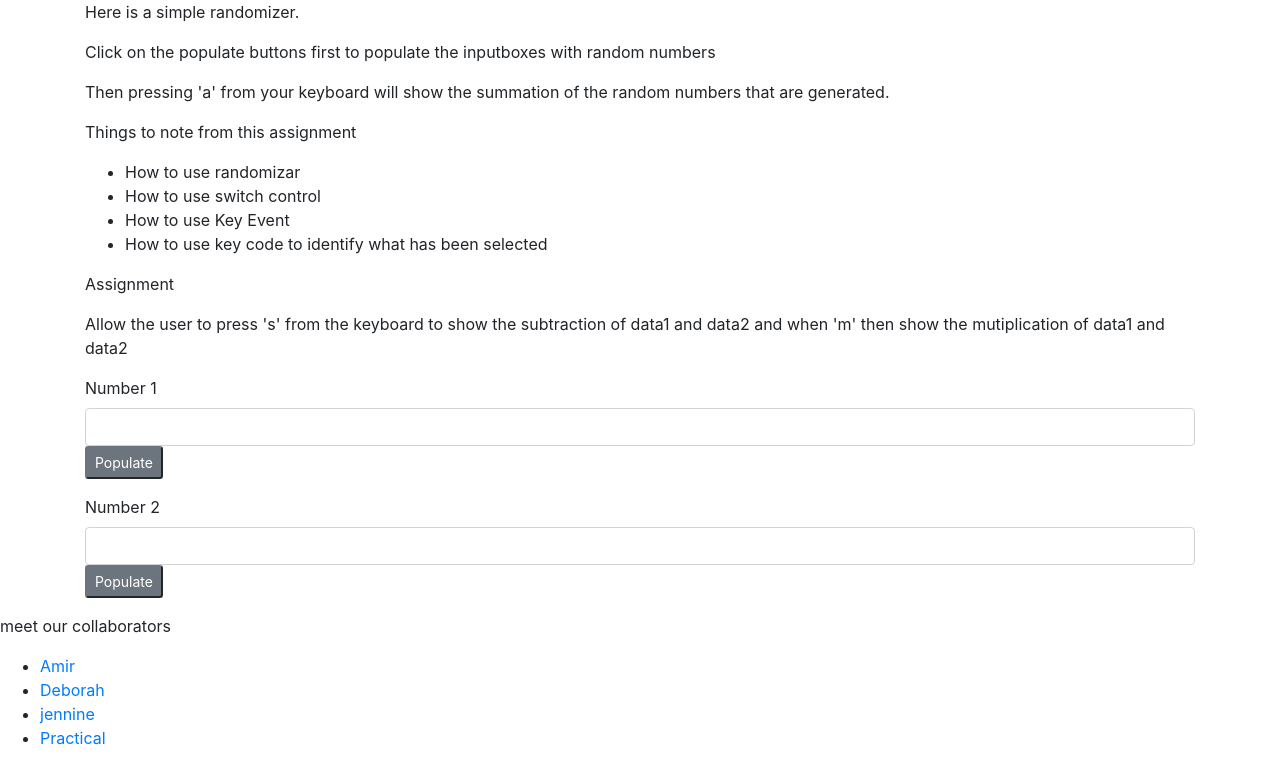
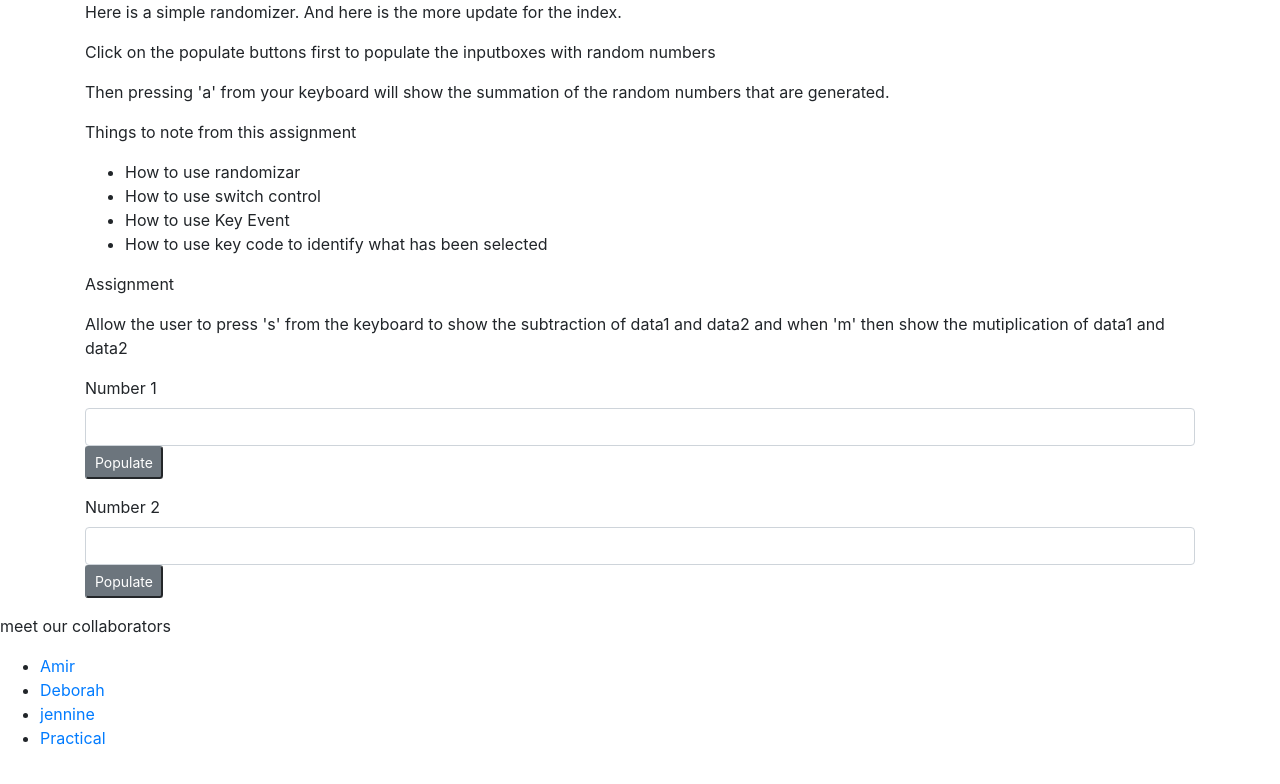
Before and after one commit to practicalit/aug31-git, a plain HTML site: page index.html in a window 1280 px wide. Drawn offline with nearby package versions, Linux system fonts and the light colour scheme.

Commit message:
updating my files

```diff
--- a/index.html
+++ b/index.html
@@ -8,7 +8,7 @@
 <body>
     <div class="container">
         <p>
-            Here is a simple randomizer.
+            Here is a simple randomizer. And here is the more update for the index.
         </p>
         <p>
             Click on the populate buttons first to populate the inputboxes with random numbers
```
